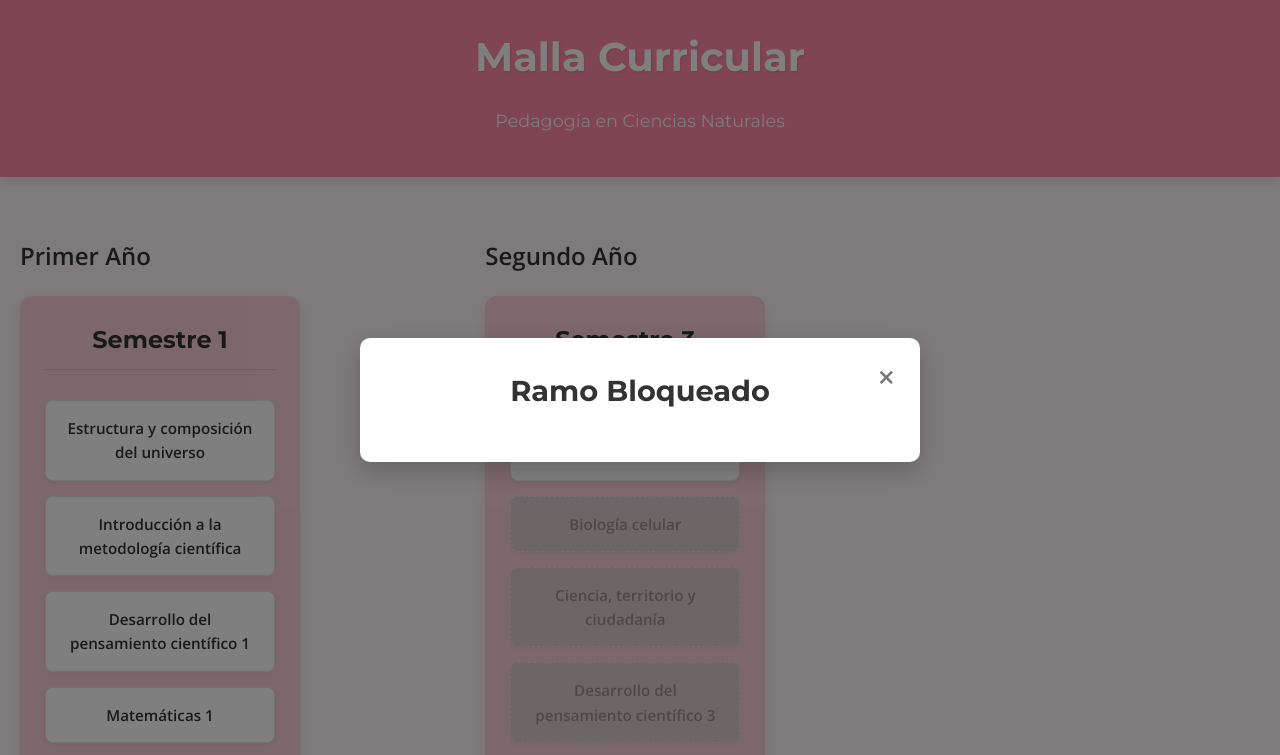
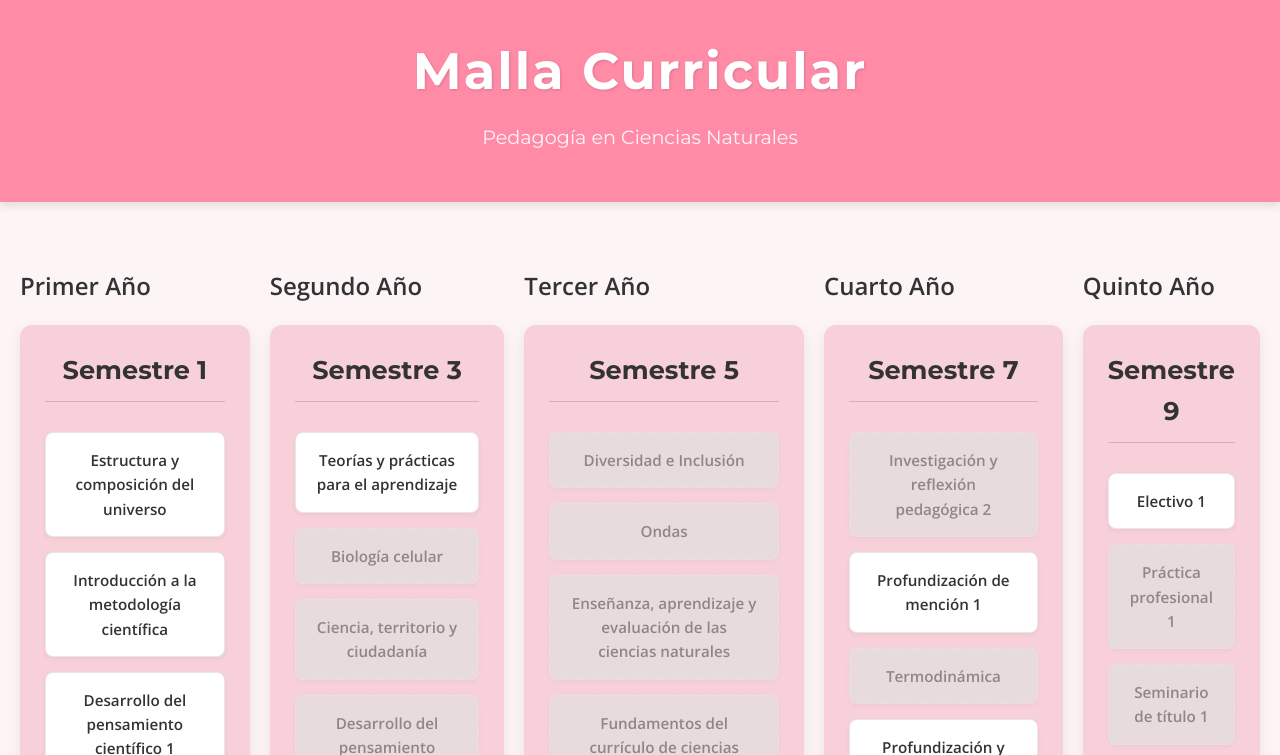
Before and after one commit to bboniibel/malla-curricular, a plain HTML site: page index.html in a window 1280 px wide. Shown: the top 755 px of the page. Drawn offline with nearby package versions, Linux system fonts and the light colour scheme.

Commit message:
Update estilos.css

```diff
--- a/estilos.css
+++ b/estilos.css
@@ -1,18 +1,20 @@
-/* Importación de fuentes de Google Fonts para un diseño moderno */
+/* Importación de fuentes de Google Fonts */
 @import url('https://fonts.googleapis.com/css2?family=Montserrat:wght@400;700&family=Open+Sans:wght@400;600&display=swap');
 
-/* Variables CSS para una paleta de colores coherente - Inspirada en la "Malla de la Princesa Antonia" y rosa palo */
+/* Variables CSS para una paleta de colores ajustada */
 :root {
-    --color-pink-header: #FF8BA7; /* Rosa más oscuro para el header */
-    --color-main-bg: #FFF7F9; /* Fondo general muy claro, casi blanco con tinte rosa */
+    --color-header-bg: #FF8BA7; /* Rosa intenso para el header */
+    --color-main-bg: #FDF4F6; /* Fondo general muy claro, casi blanco con tinte rosa */
     --color-semestre-bg: #F8D0DA; /* Rosa palo para el fondo de cada semestre */
-    --color-course-bg: #FFFFFF; /* Blanco para el fondo de los cursos */
-    --color-course-border: #E8E8E8; /* Gris muy claro para bordes de cursos */
-    --color-text-dark: #333333; /* Texto oscuro general */
-    --color-text-light: #777777; /* Texto más claro para bloqueados o secundarios */
-    --color-approved: #A0D9B1; /* Verde pastel para aprobado */
-    --color-blocked: #CCCCCC; /* Gris para bloqueado */
-    --color-highlight-hover: #FFEDF0; /* Rosa muy suave para hover de cursos */
+    --color-curso-bg: #FFFFFF; /* Blanco puro para el fondo de los cursos */
+    --color-curso-border: #E8E8E8; /* Borde gris muy claro para cursos */
+    --color-curso-text: #333333; /* Color de texto estándar para cursos */
+    --color-aprobado-bg: #FF6B8B; /* Rosa más intenso para cursos aprobados */
+    --color-aprobado-text: #FFFFFF; /* Texto blanco para cursos aprobados */
+    --color-bloqueado-bg: #E0E0E0; /* Gris claro para cursos bloqueados */
+    --color-bloqueado-text: #666666; /* Texto gris más oscuro para bloqueados */
+    --color-hover-bg: #FFC0CB; /* Rosa suave para el hover de cursos */
+    --color-modal-text: #333333;
 }
 
 /* Estilos generales del cuerpo */
@@ -20,77 +22,78 @@ body {
     font-family: 'Open Sans', sans-serif;
     margin: 0;
     padding: 0;
-    background-color: var(--color-main-bg); /* Fondo general muy claro */
-    color: var(--color-text-dark);
+    background-color: var(--color-main-bg);
+    color: var(--color-curso-text);
     line-height: 1.6;
     overflow-x: hidden; /* Evita el scroll horizontal no deseado */
 }
 
 /* Encabezado */
 header {
-    background-color: var(--color-pink-header); /* Rosa más oscuro para el header */
-    color: var(--color-course-bg); /* Blanco para el texto del header */
-    padding: 25px 20px;
+    background-color: var(--color-header-bg);
+    color: var(--color-aprobado-text); /* Blanco para el texto del header */
+    padding: 30px 20px; /* Más padding para que el título sea más grande */
     text-align: center;
     box-shadow: 0 4px 8px rgba(0, 0, 0, 0.1);
-    margin-bottom: 20px;
+    margin-bottom: 25px;
     font-family: 'Montserrat', sans-serif;
 }
 
 header h1 {
     margin: 0;
-    font-size: 2.5em;
-    color: var(--color-course-bg);
-    text-shadow: 1px 1px 2px rgba(0,0,0,0.1);
+    font-size: 3.2em; /* Título principal más grande */
+    color: var(--color-aprobado-text);
+    text-shadow: 1px 1px 3px rgba(0,0,0,0.15);
+    letter-spacing: 2px; /* Espaciado de letras para el título grande */
 }
 
 header p {
-    font-size: 1.1em;
-    color: var(--color-course-bg);
+    font-size: 1.2em;
+    color: var(--color-aprobado-text);
     opacity: 0.9;
+    margin-top: 10px;
 }
 
-/* Contenedor principal de la malla (ahora contiene directamente los semestres) */
+/* Contenedor principal de la malla - AHORA HORIZONTAL POR DEFECTO */
 .malla-curricular-container {
     display: flex;
-    flex-wrap: wrap; /* Permite que los semestres se ajusten en filas */
-    justify-content: center; /* Centra los semestres */
-    gap: 25px; /* Espacio entre los semestres */
+    flex-wrap: nowrap; /* IMPORTE: Mantiene los semestres en una sola línea horizontal */
+    overflow-x: auto; /* Habilita el scroll horizontal si hay muchos semestres */
+    -webkit-overflow-scrolling: touch; /* Suaviza el scroll en iOS */
     padding: 20px;
-    max-width: 1400px; /* Ancho máximo para el contenido */
-    margin: 0 auto; /* Centrar el contenedor */
+    gap: 20px; /* Espacio entre los semestres */
+    justify-content: flex-start; /* Alinea los semestres al inicio del contenedor */
+    align-items: flex-start; /* Alinea los semestres por arriba */
 }
 
-/* Estilo para cada semestre (ahora es el contenedor principal de cada columna) */
+/* Estilo para cada semestre */
 .semestre {
+    flex: 0 0 300px; /* IMPORTE: Cada semestre tiene un ancho fijo y no crece/encoge */
     background-color: var(--color-semestre-bg); /* Fondo rosa palo para semestres */
-    border-radius: 12px; /* Un poco más redondeado */
-    box-shadow: 0 6px 15px rgba(0, 0, 0, 0.08); /* Sombra para destacarse */
-    padding: 25px; /* Aumenta el padding */
-    flex: 0 1 calc(33.33% - 25px); /* Intenta 3 columnas por defecto, ajusta el ancho */
-    min-width: 280px; /* Ancho mínimo para la responsividad */
-    max-width: 350px; /* Ancho máximo para semestres individuales */
-    box-sizing: border-box; /* Incluye padding en el ancho total */
-    display: flex; /* Para organizar el título y los cursos */
+    border-radius: 12px;
+    box-shadow: 0 6px 15px rgba(0, 0, 0, 0.08);
+    padding: 25px;
+    display: flex;
     flex-direction: column;
-    gap: 15px; /* Espacio entre el título del semestre y los cursos */
+    gap: 15px; /* Espacio entre elementos dentro del semestre */
+    min-height: 450px; /* Altura mínima para semestres, ajustable si hay muchos cursos */
 }
 
 .semestre h3 {
     text-align: center;
-    color: var(--color-text-dark);
+    color: var(--color-curso-text);
     font-family: 'Montserrat', sans-serif;
-    font-size: 1.5em; /* Un poco más grande el título del semestre */
+    font-size: 1.6em; /* Título del semestre */
     margin-top: 0;
     margin-bottom: 15px;
     padding-bottom: 10px;
-    border-bottom: 1px solid rgba(0,0,0,0.1); /* Separador más visible */
+    border-bottom: 1px solid rgba(0,0,0,0.15);
 }
 
 /* Estilo para cada curso */
 .curso {
-    background-color: var(--color-course-bg); /* Blanco para el fondo de los cursos */
-    border: 1px solid var(--color-course-border); /* Gris muy claro para bordes */
+    background-color: var(--color-curso-bg); /* BLANCO PURO para el fondo de los cursos */
+    border: 1px solid var(--color-curso-border);
     border-radius: 8px;
     padding: 15px 20px;
     text-align: center;
@@ -102,33 +105,36 @@ header p {
     box-shadow: 0 2px 5px rgba(0, 0, 0, 0.05);
 }
 
+/* Estado de los cursos: APROBADO (ROSA INTENSO) */
+.curso.aprobado {
+    background-color: var(--color-aprobado-bg); /* ROSA MÁS INTENSO para aprobado */
+    color: var(--color-aprobado-text); /* Texto blanco para que contraste bien */
+    text-decoration: line-through;
+    cursor: default;
+    opacity: 1; /* Sin opacidad para los aprobados */
+    border-color: darken(var(--color-aprobado-bg), 10%); /* Borde un poco más oscuro */
+}
+
+/* Estado de los cursos: BLOQUEADO (GRIS CLARO) */
+.curso.bloqueado {
+    background-color: var(--color-bloqueado-bg); /* GRIS CLARO para bloqueado */
+    color: var(--color-bloqueado-text); /* Texto gris más oscuro */
+    cursor: not-allowed;
+    opacity: 0.7; /* Ligeramente transparente para indicar que no está activo */
+    border-style: dashed; /* Borde punteado para indicar bloqueo */
+}
+
+/* Efecto hover para cursos NO APROBADOS y NO BLOQUEADOS */
 .curso:hover:not(.aprobado):not(.bloqueado) {
-    background-color: var(--color-highlight-hover); /* Rosa muy suave para hover */
+    background-color: var(--color-hover-bg); /* Rosa suave para el hover */
     transform: translateY(-3px);
     box-shadow: 0 4px 10px rgba(0, 0, 0, 0.1);
 }
 
-/* Estados de los cursos */
-.curso.aprobado {
-    background-color: var(--color-approved); /* Verde pastel para aprobado */
-    color: var(--color-course-bg); /* Blanco para el texto del curso aprobado */
-    text-decoration: line-through;
-    cursor: default;
-    opacity: 0.9;
-    border-color: darken(var(--color-approved), 10%);
-}
 
-.curso.bloqueado {
-    background-color: var(--color-blocked); /* Gris para bloqueado */
-    color: var(--color-text-light);
-    cursor: not-allowed;
-    opacity: 0.7;
-    border-style: dashed;
-}
-
-/* Modal de mensajes (sin cambios significativos en estilo, solo variables) */
+/* Modal de mensajes (visible solo cuando se activa por JS) */
 .modal {
-    display: none;
+    display: none; /* Oculto por defecto al cargar la página */
     position: fixed;
     z-index: 1000;
     left: 0;
@@ -137,13 +143,12 @@ header p {
     height: 100%;
     overflow: auto;
     background-color: rgba(0, 0, 0, 0.5);
-    display: flex;
     align-items: center;
     justify-content: center;
 }
 
 .modal-content {
-    background-color: var(--color-course-bg);
+    background-color: var(--color-curso-bg);
     margin: auto;
     padding: 30px;
     border-radius: 10px;
@@ -153,10 +158,11 @@ header p {
     position: relative;
     text-align: center;
     animation: fadeInScale 0.3s ease-out;
+    color: var(--color-modal-text);
 }
 
 .modal-content h2 {
-    color: var(--color-text-dark);
+    color: var(--color-modal-text);
     font-family: 'Montserrat', sans-serif;
     margin-top: 0;
     margin-bottom: 15px;
@@ -166,11 +172,10 @@ header p {
 .modal-content p {
     font-size: 1.1em;
     line-height: 1.8;
-    color: var(--color-text-dark);
 }
 
 .close-button {
-    color: var(--color-text-light);
+    color: var(--color-bloqueado-text);
     position: absolute;
     top: 15px;
     right: 25px;
@@ -182,7 +187,7 @@ header p {
 
 .close-button:hover,
 .close-button:focus {
-    color: var(--color-text-dark);
+    color: var(--color-curso-text);
 }
 
 @keyframes fadeInScale {
@@ -190,49 +195,26 @@ header p {
     to { opacity: 1; transform: scale(1); }
 }
 
+/* Ocultar información de prerrequisitos (solo para JS) */
 .hidden-requisitos-info {
     display: none;
 }
 
-/* Media Queries para responsividad */
-@media (min-width: 768px) {
+/* Media Queries para responsividad - Semestres se apilan en pantallas pequeñas */
+@media (max-width: 768px) {
     .malla-curricular-container {
-        justify-content: flex-start; /* Alinea los semestres al inicio para múltiples columnas */
-        gap: 20px; /* Reduce un poco el espacio para más columnas */
+        flex-wrap: wrap; /* Permite que los semestres se apilen en vertical */
+        justify-content: center;
+        overflow-x: hidden; /* Deshabilita el scroll horizontal en móviles */
     }
 
     .semestre {
-        flex: 0 1 calc(33.33% - 20px); /* 3 semestres por fila en pantallas medianas */
-        max-width: calc(33.33% - 20px); /* Asegura que no crezca más */
+        flex: 0 1 95%; /* Ocupa casi todo el ancho disponible */
+        max-width: 400px; /* Ancho máximo en móviles */
+    }
+
+    header h1 {
+        font-size: 2.2em; /* Ajusta el tamaño del título para móviles */
+        letter-spacing: 1px;
     }
 }
-
-@media (min-width: 1024px) {
-    .semestre {
-        flex: 0 1 calc(20% - 20px); /* Intenta 5 semestres por fila en pantallas grandes */
-        max-width: calc(20% - 20px);
-    }
-}
-
-@media (max-width: 600px) {
-    header h1 {
-        font-size: 2em;
-    }
-    header p {
-        font-size: 1em;
-    }
-    .semestre {
-        min-width: unset;
-        width: 95%; /* Ocupa casi todo el ancho disponible */
-        flex: 0 1 100%; /* Un semestre por fila en móviles */
-    }
-    .modal-content {
-        padding: 20px;
-    }
-    .modal-content h2 {
-        font-size: 1.5em;
-    }
-    .modal-content p {
-        font-size: 1em;
-    }
-}
```
